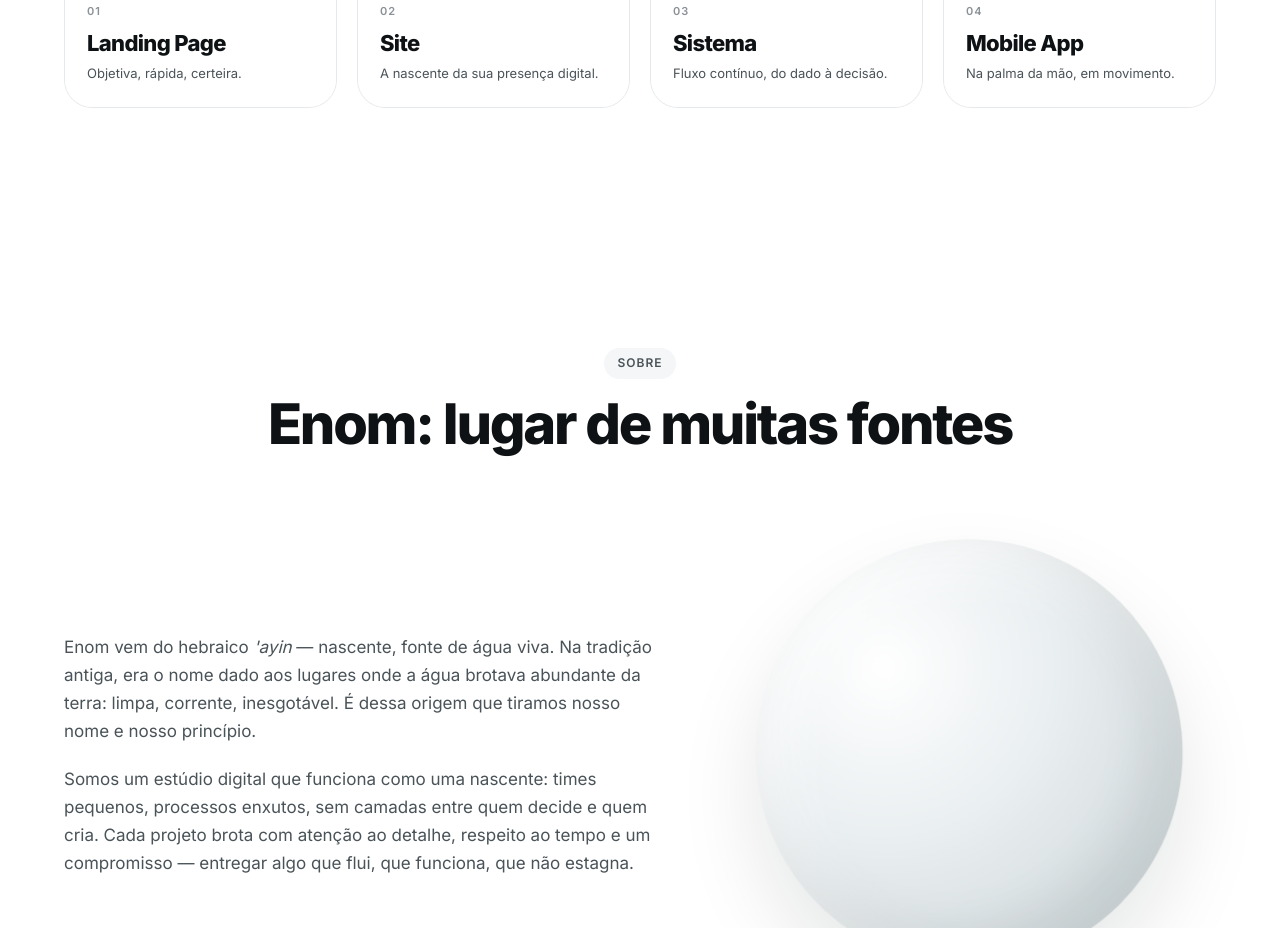
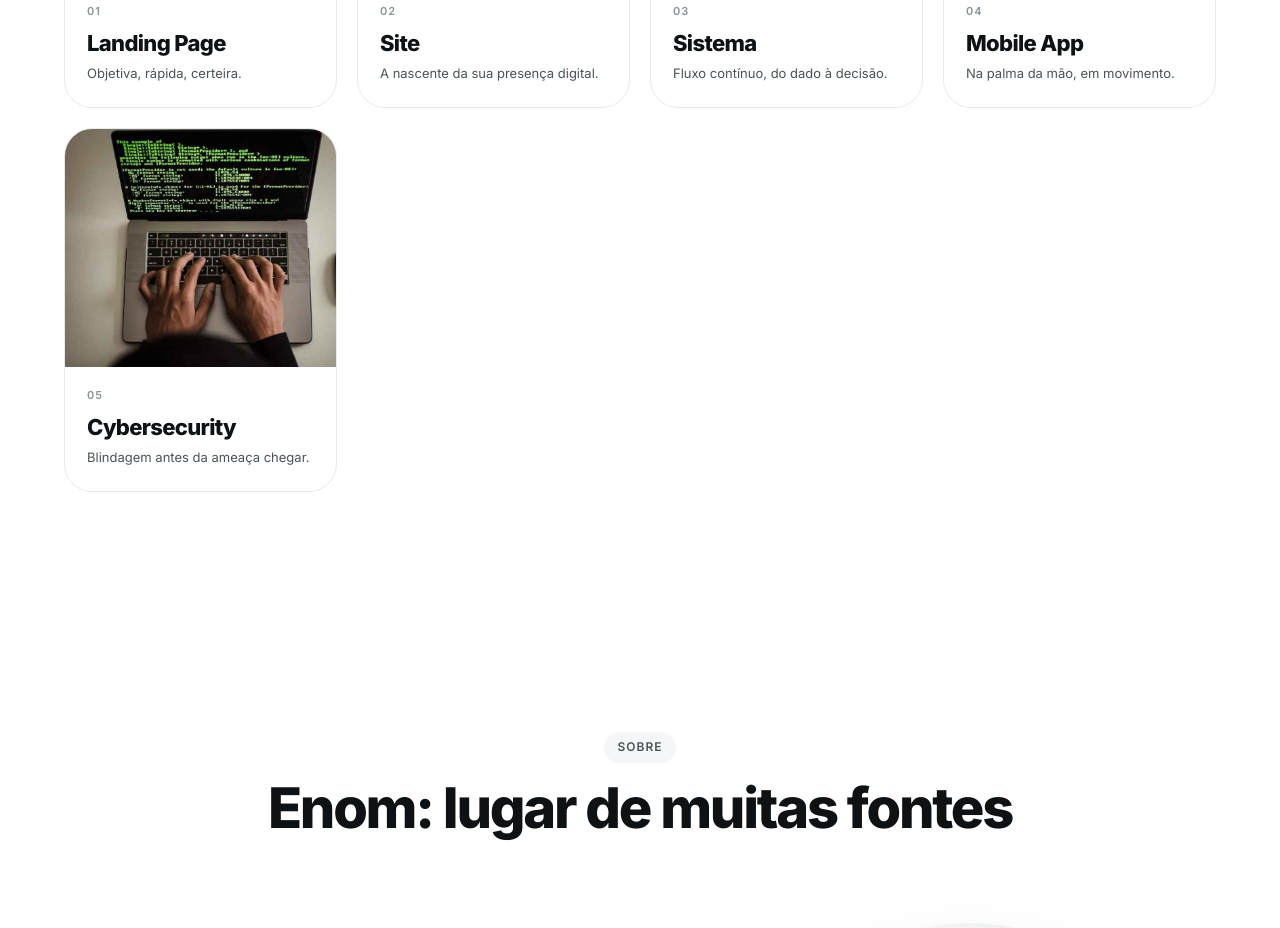
Before and after one commit to davysn-cloud/enom-novo, a plain HTML site: page index.html in a window 1280 px wide. Shown: the part 1414-2342 px from the top of the page. Drawn offline with Linux system fonts and the light colour scheme.

Commit message:
feat: add Cybersecurity service card with copy and photo
Co-Authored-By: Claude Sonnet 4.6 (1M context) <noreply@anthropic.com>

```diff
--- a/index.html
+++ b/index.html
@@ -118,6 +118,23 @@
             <p class="card-desc">Na palma da mão, em movimento.</p>
           </div>
         </article>
+
+        <article class="card" tabindex="0" role="button"
+          data-title="Cybersecurity"
+          data-description="Segurança não é uma camada extra — é a fundação. Auditamos superfícies de ataque, realizamos testes de penetração e implementamos políticas que protegem dados, sistemas e reputação. De vulnerabilidades silenciosas a conformidade com a LGPD, blindamos sua operação antes que a ameaça encontre a brecha."
+          data-images="assets/cybersecurity.jpg"
+          data-color="#e8ebee">
+          <div class="card-media">
+            <div class="card-glyph" aria-hidden="true">
+              <svg viewBox="0 0 64 64" fill="none"><path d="M32 10L14 18v14c0 11 8 20 18 22 10-2 18-11 18-22V18L32 10z" stroke="currentColor" stroke-width="2" stroke-linejoin="round"/><path d="M24 32l5 5 11-10" stroke="currentColor" stroke-width="2" stroke-linecap="round" stroke-linejoin="round"/></svg>
+            </div>
+          </div>
+          <div class="card-body">
+            <p class="card-kicker">05</p>
+            <h3 class="card-title">Cybersecurity</h3>
+            <p class="card-desc">Blindagem antes da ameaça chegar.</p>
+          </div>
+        </article>
       </div>
     </section>
 
@@ -166,6 +183,7 @@
             <option value="site">Site</option>
             <option value="sistema">Sistema</option>
             <option value="mobile">Mobile App</option>
+            <option value="cybersecurity">Cybersecurity</option>
             <option value="outro">Outro</option>
           </select>
         </div>
--- a/script.js
+++ b/script.js
@@ -216,6 +216,7 @@
     site: 'Site',
     sistema: 'Sistema',
     mobile: 'Mobile App',
+    cybersecurity: 'Cybersecurity',
     outro: 'Outro',
   };
 
```
Also changed, not shown: assets/cybersecurity.jpg (added).
